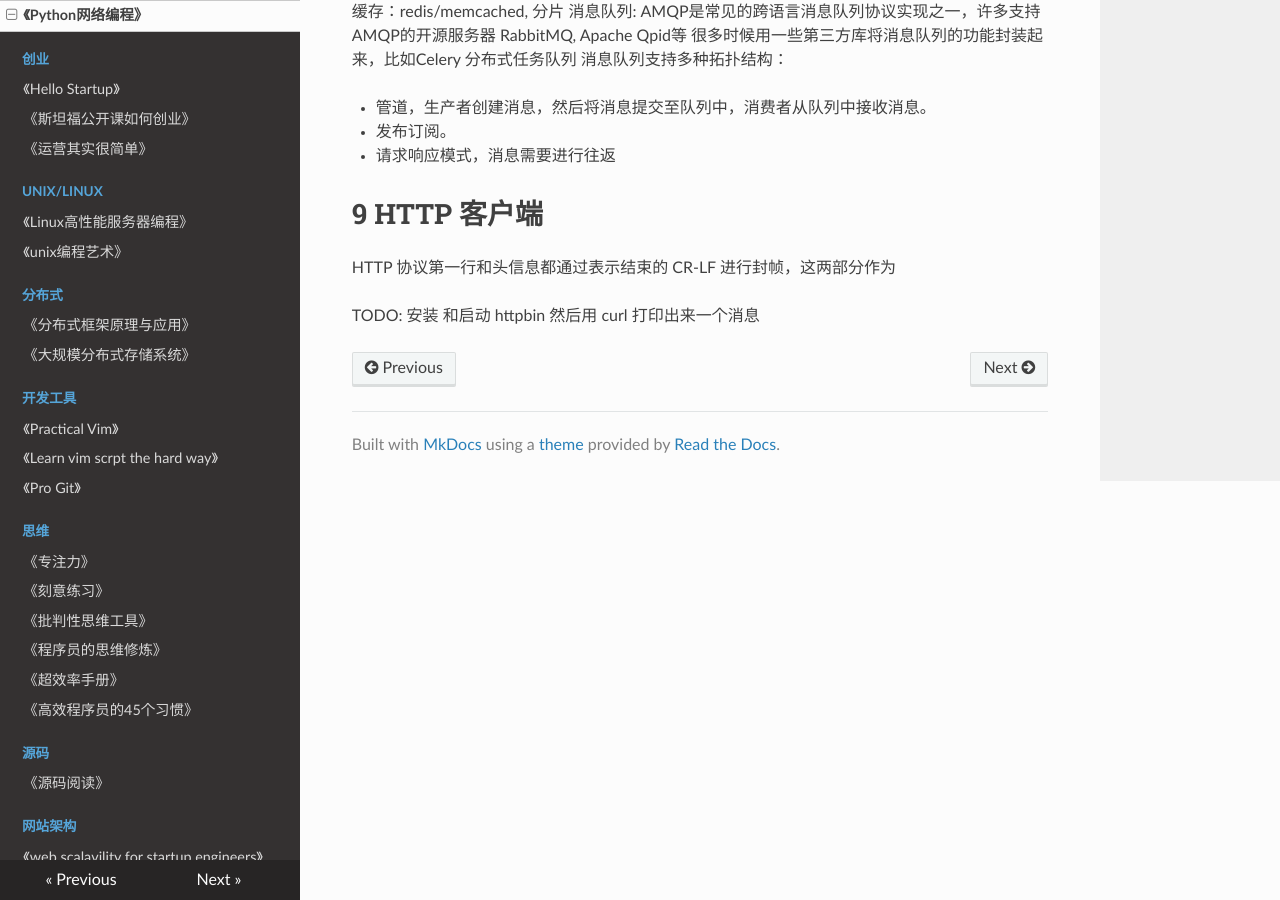
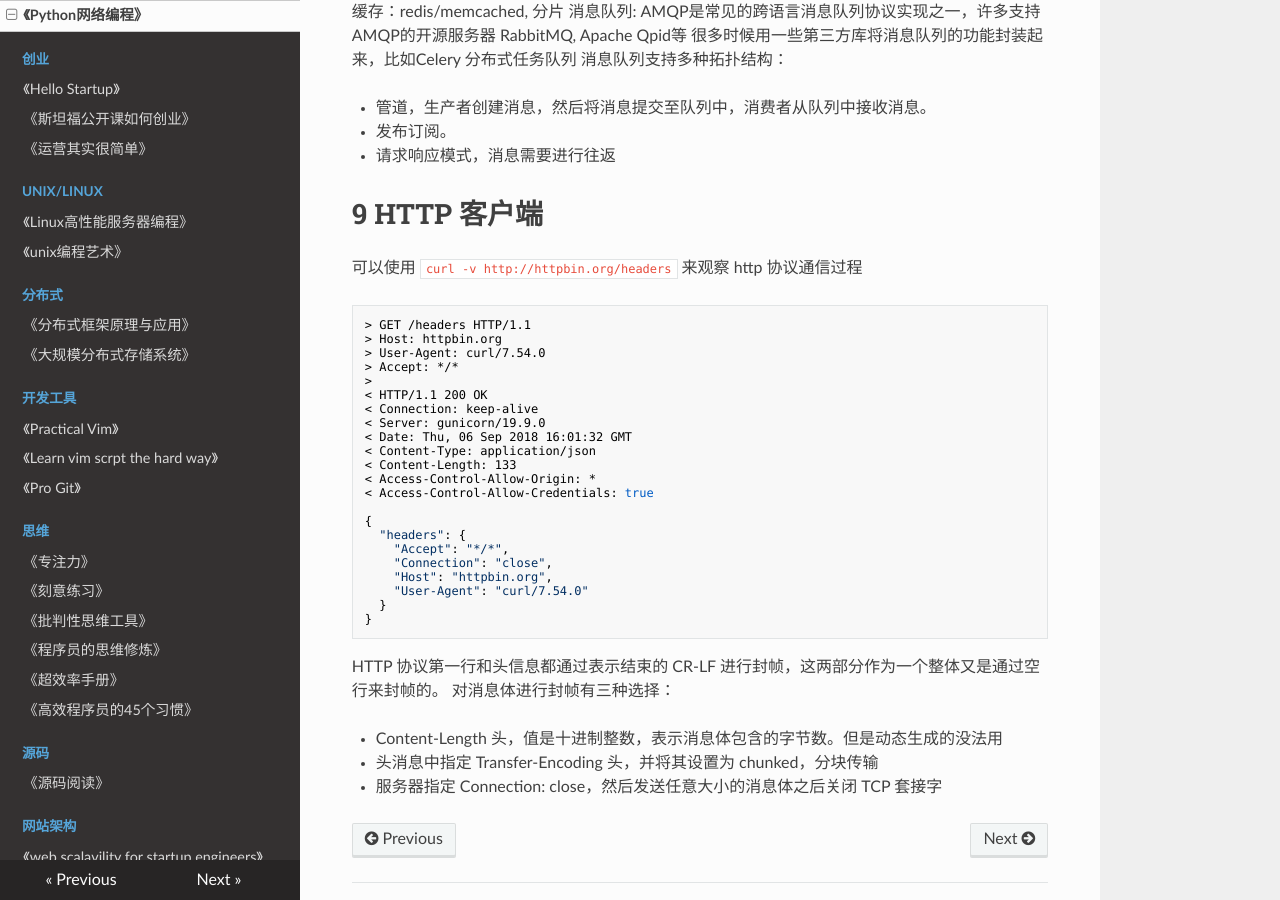
Before and after one commit to PegasusWang/booknotes, an MkDocs documentation site: the page built from docs/python/python_网络编程.md, in a window 1280 px wide and 900 px high, scrolled down 7108 px. Built offline with MkDocs 1.6.1, drawn with Linux system fonts in a browser that asks for light colours; nearby versions of some CDN libraries; old or Windows-style settings are respelled for this version of MkDocs.

Commit message:
http 封帧

````diff
--- a/docs/python/python_网络编程.md
+++ b/docs/python/python_网络编程.md
@@ -434,6 +434,36 @@ if __name__ == '__main__':
 
 # 9 HTTP 客户端
 
-HTTP 协议第一行和头信息都通过表示结束的 CR-LF 进行封帧，这两部分作为
+可以使用 `curl -v http://httpbin.org/headers` 来观察 http 协议通信过程
 
-TODO: 安装 和启动 httpbin 然后用 curl 打印出来一个消息
+```sh
+> GET /headers HTTP/1.1
+> Host: httpbin.org
+> User-Agent: curl/7.54.0
+> Accept: */*
+>
+< HTTP/1.1 200 OK
+< Connection: keep-alive
+< Server: gunicorn/19.9.0
+< Date: Thu, 06 Sep 2018 16:01:32 GMT
+< Content-Type: application/json
+< Content-Length: 133
+< Access-Control-Allow-Origin: *
+< Access-Control-Allow-Credentials: true
+
+{
+  "headers": {
+    "Accept": "*/*",
+    "Connection": "close",
+    "Host": "httpbin.org",
+    "User-Agent": "curl/7.54.0"
+  }
+}
+```
+
+HTTP 协议第一行和头信息都通过表示结束的 CR-LF 进行封帧，这两部分作为一个整体又是通过空行来封帧的。
+对消息体进行封帧有三种选择：
+
+- Content-Length 头，值是十进制整数，表示消息体包含的字节数。但是动态生成的没法用
+- 头消息中指定 Transfer-Encoding 头，并将其设置为 chunked，分块传输
+- 服务器指定 Connection: close，然后发送任意大小的消息体之后关闭 TCP 套接字
````
Also changed, not shown: docs/career/index-1.html (added, +190 -0 lines).
